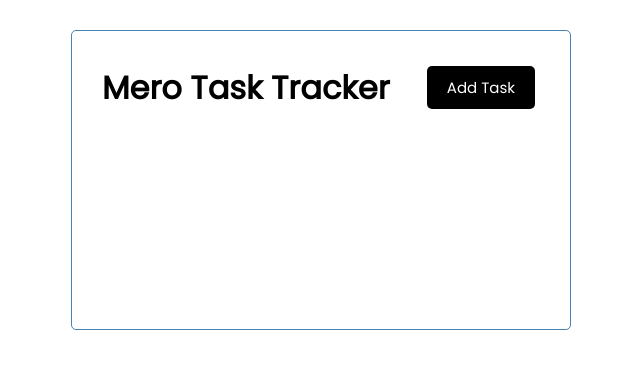
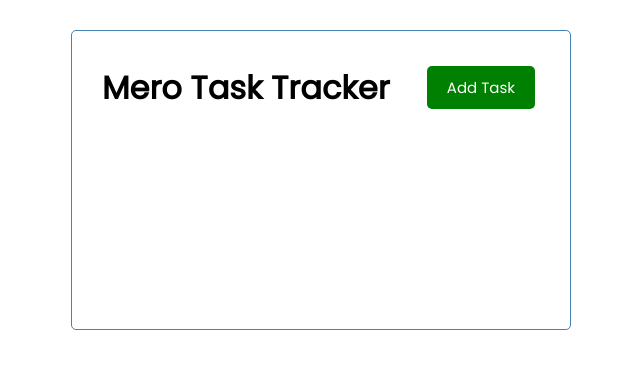
Before and after one commit to sidbelbase/merotask, a React (Create React App) app: page / in a window 1280 px wide. Shown: the top 368 px of the page, without its empty margins (319-959 px from the left). Built offline with nearby package versions, Linux system fonts and the light colour scheme.

Commit message:
feat: add onClick on button

```diff
--- /dev/null
+++ b/src/components/Button.js
@@ -0,0 +1,20 @@
+import PropTypes from 'prop-types';
+
+const Button = ({ text, color, onClick }) => {
+    return (
+        <button style={{ backgroundColor: color }} onClick={onClick} className="btn">{text}</button>
+    )
+}
+
+Button.defaultProps = {
+    text: "Add Task",
+    color: "steelblue"
+}
+
+Button.propTypes = {
+    text: PropTypes.string,
+    color: PropTypes.string,
+    onClick: PropTypes.func
+}
+
+export default Button
--- a/src/components/Header.js
+++ b/src/components/Header.js
@@ -1,10 +1,16 @@
 import PropTypes from "prop-types";
+import Button from "./Button";
 
 const Header = ({ title }) => {
+
+    const onClick = () => {
+        alert('Click');
+    }
+
     return (
         <header className="header">
             <h1>{title}</h1>
-            <button className="btn">Add Task</button>
+            <Button color="green" text="Add Task" onClick={onClick} />
         </header>
     )
 }
```
